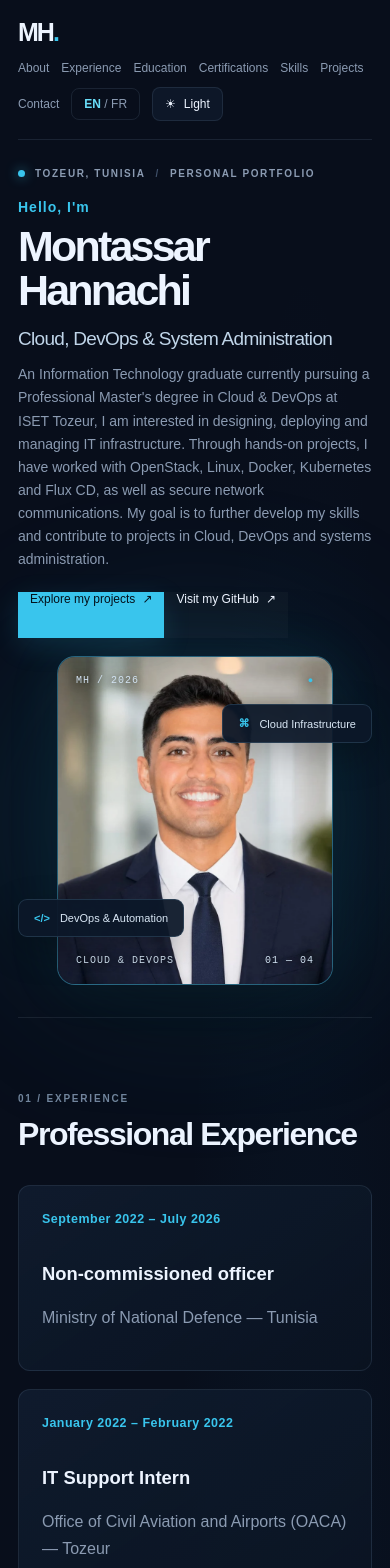
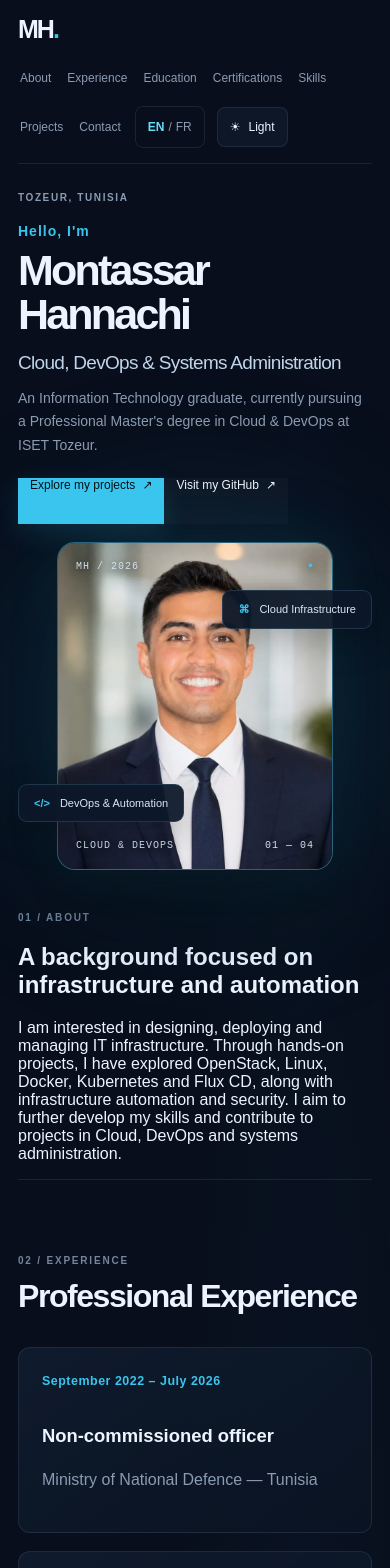
Before and after one commit to MontassarHannachi/portfolio, a Next.js app: page /en in a window 390 px wide. Shown: the top 1568 px of the page. Built offline with nearby package versions, Linux system fonts and the light colour scheme.

Commit message:
chore(portfolio): finalize current design and content

```diff
--- a/src/app/[lang]/page.tsx
+++ b/src/app/[lang]/page.tsx
@@ -46,13 +46,10 @@ export default async function Home({
         </nav>
       </header>
 
-      <section className="hero" id="about">
+      <section className="hero" id="home">
         <div className="hero-content">
           <div className="hero-location">
-            <span className="status-dot" />
             {hero.location}
-            <span className="location-divider">/</span>
-            {hero.availability}
           </div>
 
           <p className="hero-greeting">{hero.greeting}</p>
@@ -119,6 +116,14 @@ export default async function Home({
       </section>
 
 
+
+      <section className="about-section" id="about">
+        <div className="about-content">
+          <p className="section-eyebrow">{dictionary.about.eyebrow}</p>
+          <h2>{dictionary.about.title}</h2>
+          <p className="about-description">{dictionary.about.description}</p>
+        </div>
+      </section>
 
       <section className="resume-section" id="experience">
         <div className="resume-heading">
--- a/src/app/globals.css
+++ b/src/app/globals.css
@@ -422,10 +422,6 @@ a {
     min-height: 400px;
   }
 
-  .nav-links {
-    gap: 16px;
-  }
-
   .floating-label-top {
     right: -8px;
   }
@@ -452,16 +448,6 @@ a {
 
   .brand {
     font-size: 25px;
-  }
-
-  .nav-links {
-    width: 100%;
-    flex-wrap: wrap;
-    gap: 15px;
-  }
-
-  .nav-links > a {
-    font-size: 11px;
   }
 
   /* HERO */
@@ -1324,20 +1310,58 @@ html[data-theme="light"] .site-footer {
   .nav-links {
     width: 100%;
     flex-wrap: wrap;
-    gap: 14px 20px;
+    align-items: center;
+    gap: 8px 16px;
+  }
+
+  .nav-links > a {
+    display: inline-flex;
+    align-items: center;
+    min-height: 40px;
+    padding: 0 2px;
+  }
+
+  .nav-links > div {
+    display: flex;
+    align-items: center;
+    min-height: 40px;
+    padding: 0 8px;
+  }
+
+  .nav-links > div a {
+    display: inline-flex;
+    align-items: center;
+    min-height: 40px;
+    padding: 0 4px;
+  }
+
+  .theme-toggle {
+    min-height: 40px;
   }
 }
 
 @media (max-width: 650px) {
+  .navigation {
+    min-height: 75px;
+    gap: 14px;
+    padding: 15px 0;
+  }
+
   .nav-links {
-    gap: 12px;
+    gap: 8px 12px;
   }
 
   .nav-links > a {
     font-size: 12px;
   }
+}
 
-  .theme-toggle {
-    min-height: 34px;
+
+/* Prevent decorative glow overflow on very narrow screens */
+@media (max-width: 360px) {
+  .hero-visual .visual-glow {
+    width: min(340px, 100%);
+    height: auto;
+    aspect-ratio: 1;
   }
 }
--- a/src/i18n/dictionaries/en.ts
+++ b/src/i18n/dictionaries/en.ts
@@ -11,21 +11,24 @@ const dictionary = {
   },
   hero: {
     location: "TOZEUR, TUNISIA",
-    availability: "PERSONAL PORTFOLIO",
     greeting: "Hello, I'm",
     name: "Montassar Hannachi",
-    role: "Cloud, DevOps & System Administration",
-    description: "An Information Technology graduate currently pursuing a Professional Master's degree in Cloud & DevOps at ISET Tozeur, I am interested in designing, deploying and managing IT infrastructure. Through hands-on projects, I have worked with OpenStack, Linux, Docker, Kubernetes and Flux CD, as well as secure network communications. My goal is to further develop my skills and contribute to projects in Cloud, DevOps and systems administration.",
-    expertise: "AREAS OF INTEREST",
-    technologies: ["CLOUD", "LINUX", "DEVOPS", "AUTOMATION"],
+    role: "Cloud, DevOps & Systems Administration",
+    description: "An Information Technology graduate, currently pursuing a Professional Master's degree in Cloud & DevOps at ISET Tozeur.",
     projectsButton: "Explore my projects",
     githubButton: "Visit my GitHub",
     profileLabel: "CLOUD & DEVOPS",
   },
 
+  about: {
+    eyebrow: "01 / ABOUT",
+    title: "A background focused on infrastructure and automation",
+    description: "I am interested in designing, deploying and managing IT infrastructure. Through hands-on projects, I have explored OpenStack, Linux, Docker, Kubernetes and Flux CD, along with infrastructure automation and security. I aim to further develop my skills and contribute to projects in Cloud, DevOps and systems administration.",
+  },
+
 
   experience: {
-    eyebrow: "01 / EXPERIENCE",
+    eyebrow: "02 / EXPERIENCE",
     title: "Professional Experience",
     items: [
       {
@@ -42,7 +45,7 @@ const dictionary = {
     ],
   },
   education: {
-    eyebrow: "02 / EDUCATION",
+    eyebrow: "03 / EDUCATION",
     title: "Academic Background",
     items: [
       {
@@ -52,14 +55,14 @@ const dictionary = {
       },
       {
         period: "2021 – 2026",
-        degree: "Applied Bachelor's Degree in Information Technology — Networks and Systems (RSI)",
+        degree: "Applied Bachelor's Degree in Information Technology — Computer Networks and Systems (RSI)",
         institution: "ISET Tozeur — Tunisia",
-        detail: "Graduated in June 2026 — Good distinction",
+        detail: "Graduated in June 2026 — awarded “Mention Bien”.",
       },
     ],
   },
   certifications: {
-    eyebrow: "03 / CERTIFICATIONS",
+    eyebrow: "04 / CERTIFICATIONS",
     title: "Certifications & Additional Training",
     items: [
       { name: "CCNAv7 — Introduction to Networks", issuer: "Cisco Networking Academy", date: "July 2022" },
@@ -70,9 +73,9 @@ const dictionary = {
   },
 
 skills: {
-  eyebrow: "04 / TECHNICAL SKILLS",
+  eyebrow: "05 / TECHNICAL SKILLS",
   title: "Technical Skills",
-  intro: "Technologies and tools explored through my projects, hands-on labs and personal lab environment.",
+  intro: "Technologies and tools applied across my projects, practical labs and personal lab environment.",
   categories: [
     {
       number: "01",
@@ -108,7 +111,7 @@ skills: {
 },
 
   contact: {
-    eyebrow: "06 / CONTACT",
+    eyebrow: "07 / CONTACT",
     title: "Let's build something together",
     description:
       "Have an opportunity, a project, or want to discuss Cloud and DevOps? I would be happy to hear from you.",
@@ -118,7 +121,7 @@ skills: {
     githubLabel: "GitHub",
   },
   projects: {
-    eyebrow: "05 / SELECTED PROJECTS",
+    eyebrow: "06 / SELECTED PROJECTS",
     title: "My Work",
     intro:
       "Hands-on projects focused on Cloud infrastructure, automation, Platform Engineering and containerization.",
--- a/src/i18n/dictionaries/fr.ts
+++ b/src/i18n/dictionaries/fr.ts
@@ -11,21 +11,24 @@ const dictionary = {
   },
   hero: {
     location: "TOZEUR, TUNISIE",
-    availability: "PORTFOLIO PERSONNEL",
     greeting: "Bonjour, je suis",
     name: "Montassar Hannachi",
-    role: "Cloud, DevOps & System Administration",
-    description: "Diplômé en Technologies de l’Informatique et actuellement étudiant en Master professionnel Cloud & DevOps à l’ISET de Tozeur, je m'intéresse à la conception, au déploiement et à l'administration d'infrastructures informatiques. À travers mes projets pratiques, j'ai travaillé avec OpenStack, Linux, Docker, Kubernetes et Flux CD, ainsi que sur la sécurisation des communications réseau. Mon objectif est de développer mes compétences et de contribuer à des projets dans les domaines du Cloud, du DevOps et de l'administration système.",
-    expertise: "MES DOMAINES D'INTÉRÊT",
-    technologies: ["CLOUD", "LINUX", "DEVOPS", "AUTOMATION"],
+    role: "Cloud, DevOps et administration système",
+    description: "Diplômé en Technologies de l’Informatique, je poursuis actuellement un Master professionnel en Cloud & DevOps à l’ISET de Tozeur.",
     projectsButton: "Découvrir mes projets",
     githubButton: "Voir mon GitHub",
     profileLabel: "CLOUD & DEVOPS",
   },
 
+  about: {
+    eyebrow: "01 / À PROPOS",
+    title: "Un parcours orienté vers les infrastructures et l’automatisation",
+    description: "Je m’intéresse à la conception, au déploiement et à l’administration d’infrastructures informatiques. Mes projets pratiques m’ont permis d’explorer OpenStack, Linux, Docker, Kubernetes et Flux CD, ainsi que l’automatisation et la sécurisation des infrastructures. Je souhaite approfondir mes compétences et contribuer à des projets dans les domaines du Cloud, du DevOps et de l’administration système.",
+  },
+
 
   experience: {
-    eyebrow: "01 / EXPÉRIENCE",
+    eyebrow: "02 / EXPÉRIENCE",
     title: "Parcours professionnel",
     items: [
       {
@@ -42,7 +45,7 @@ const dictionary = {
     ],
   },
   education: {
-    eyebrow: "02 / FORMATION",
+    eyebrow: "03 / FORMATION",
     title: "Formation académique",
     items: [
       {
@@ -59,7 +62,7 @@ const dictionary = {
     ],
   },
   certifications: {
-    eyebrow: "03 / CERTIFICATIONS",
+    eyebrow: "04 / CERTIFICATIONS",
     title: "Certifications et formations complémentaires",
     items: [
       { name: "CCNAv7 — Introduction to Networks", issuer: "Cisco Networking Academy", date: "Juillet 2022" },
@@ -70,9 +73,9 @@ const dictionary = {
   },
 
 skills: {
-  eyebrow: "04 / COMPÉTENCES TECHNIQUES",
+  eyebrow: "05 / COMPÉTENCES TECHNIQUES",
   title: "Compétences techniques",
-  intro: "Technologies et outils expérimentés à travers mes projets, mes travaux pratiques et mon environnement de laboratoire.",
+  intro: "Technologies et outils mobilisés dans mes projets, mes travaux pratiques et mon environnement de laboratoire.",
   categories: [
     {
       number: "01",
@@ -108,7 +111,7 @@ skills: {
 },
 
   contact: {
-    eyebrow: "06 / CONTACT",
+    eyebrow: "07 / CONTACT",
     title: "Construisons quelque chose ensemble",
     description:
       "Vous avez une opportunité, un projet ou souhaitez échanger sur le Cloud et le DevOps ? Je serais ravi d'en discuter avec vous.",
@@ -118,7 +121,7 @@ skills: {
     githubLabel: "GitHub",
   },
   projects: {
-    eyebrow: "05 / PROJETS SÉLECTIONNÉS",
+    eyebrow: "06 / PROJETS SÉLECTIONNÉS",
     title: "Mes réalisations",
     intro:
       "Des projets pratiques autour du Cloud, de l'automatisation, du Platform Engineering et de la conteneurisation.",
```
Also changed, not shown: 1 other file (tests, documents, lock files or other folders).
